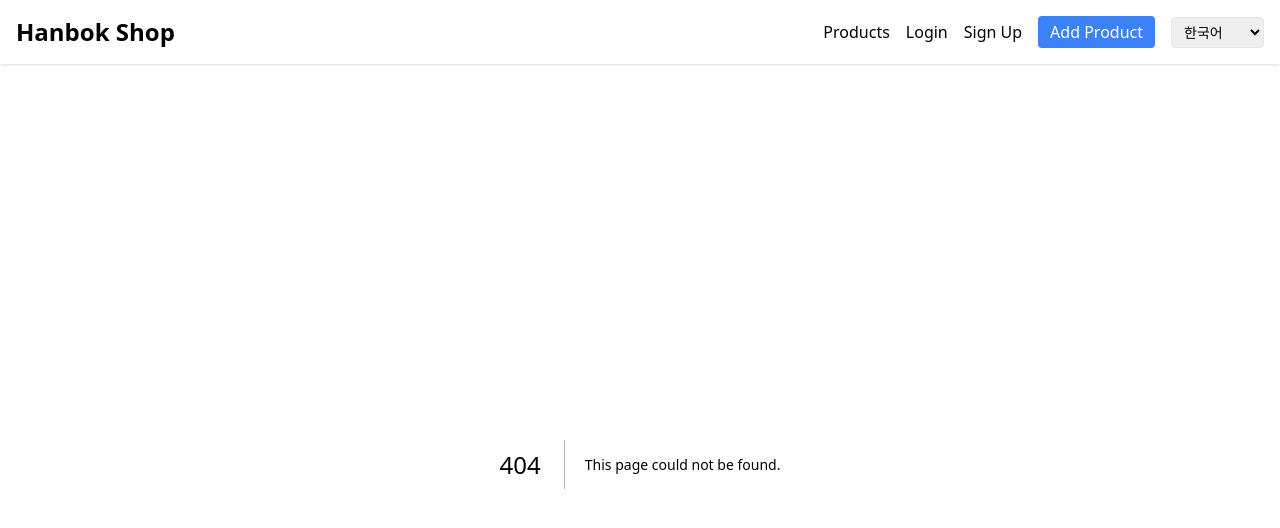
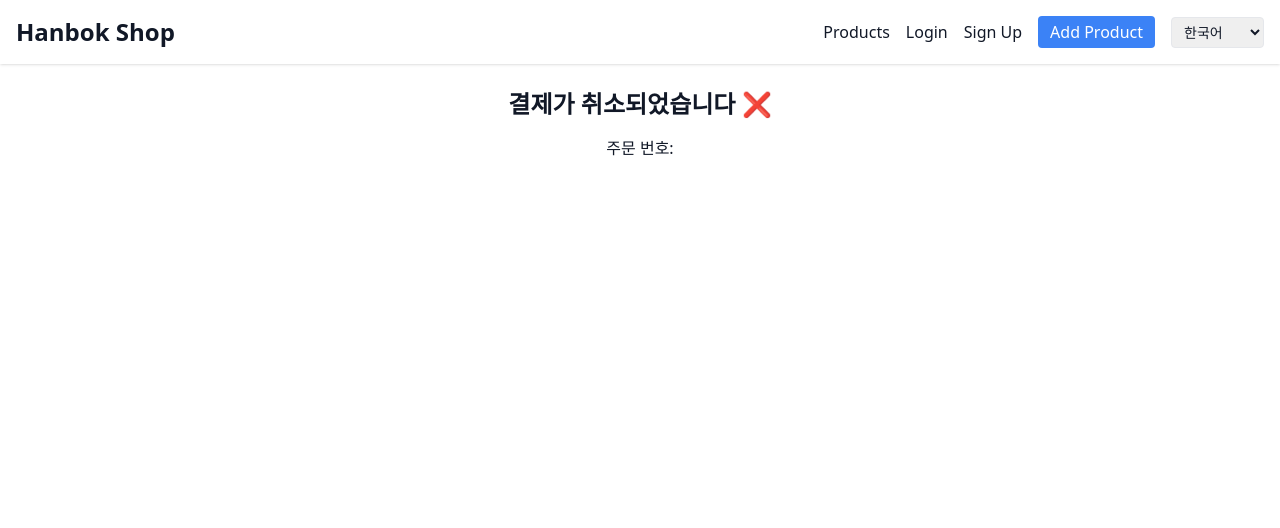
Before and after one commit to SketchMorph/hangage-site, a Next.js app: page /orders/cancel in a window 1280 px wide. Before the commit this address had no page. Shown: the top 528 px of the page. Built offline with nearby package versions, Linux system fonts and the light colour scheme.

Commit message:
Create page.jsx

```diff
--- /dev/null
+++ b/app/orders/cancel/page.jsx
@@ -0,0 +1,15 @@
+"use client";
+
+import { useSearchParams } from "next/navigation";
+
+export default function CancelPage() {
+  const params = useSearchParams();
+  const orderId = params.get("orderId");
+
+  return (
+    <div className="p-6 text-center">
+      <h1 className="text-2xl font-bold mb-4">결제가 취소되었습니다 ❌</h1>
+      <p>주문 번호: {orderId}</p>
+    </div>
+  );
+}
```
